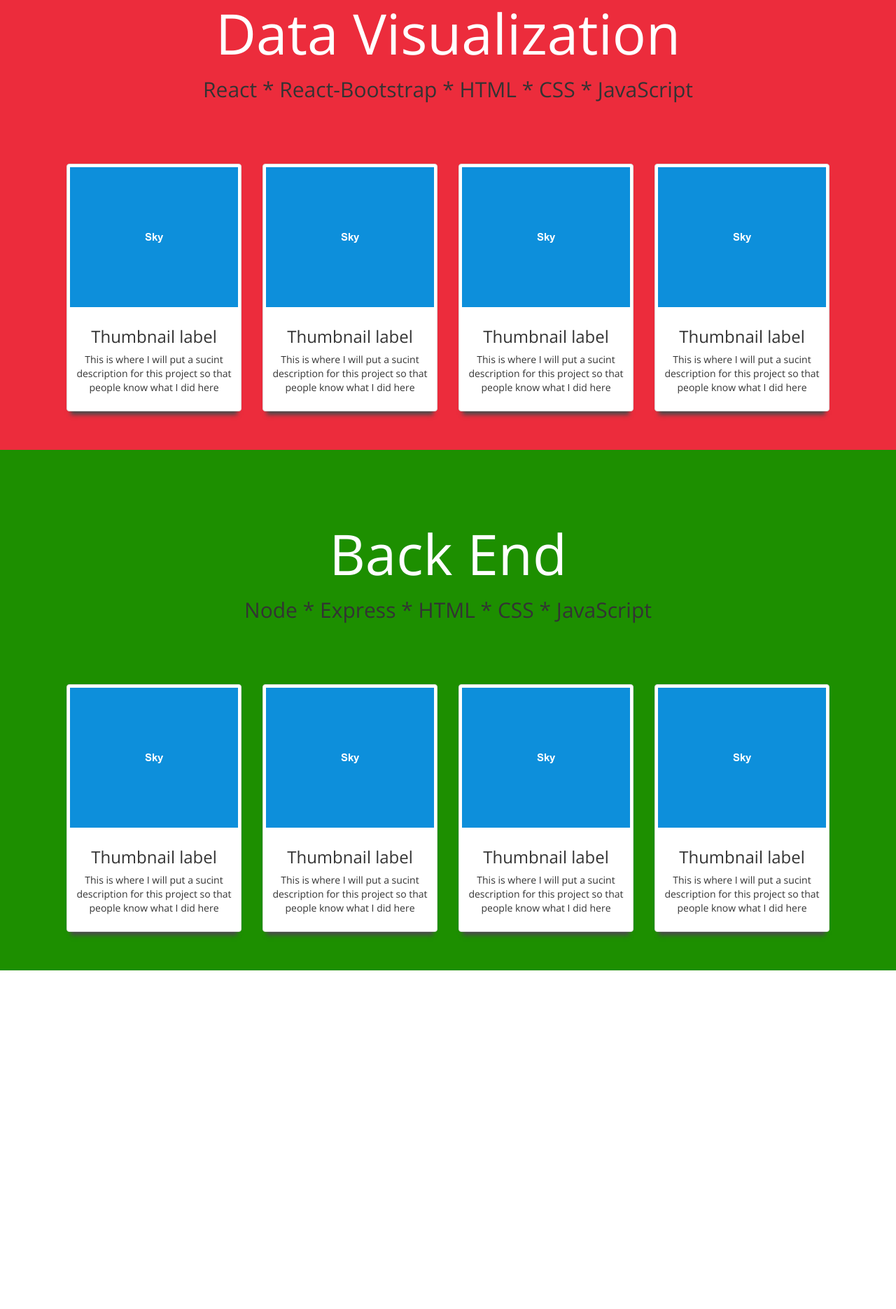
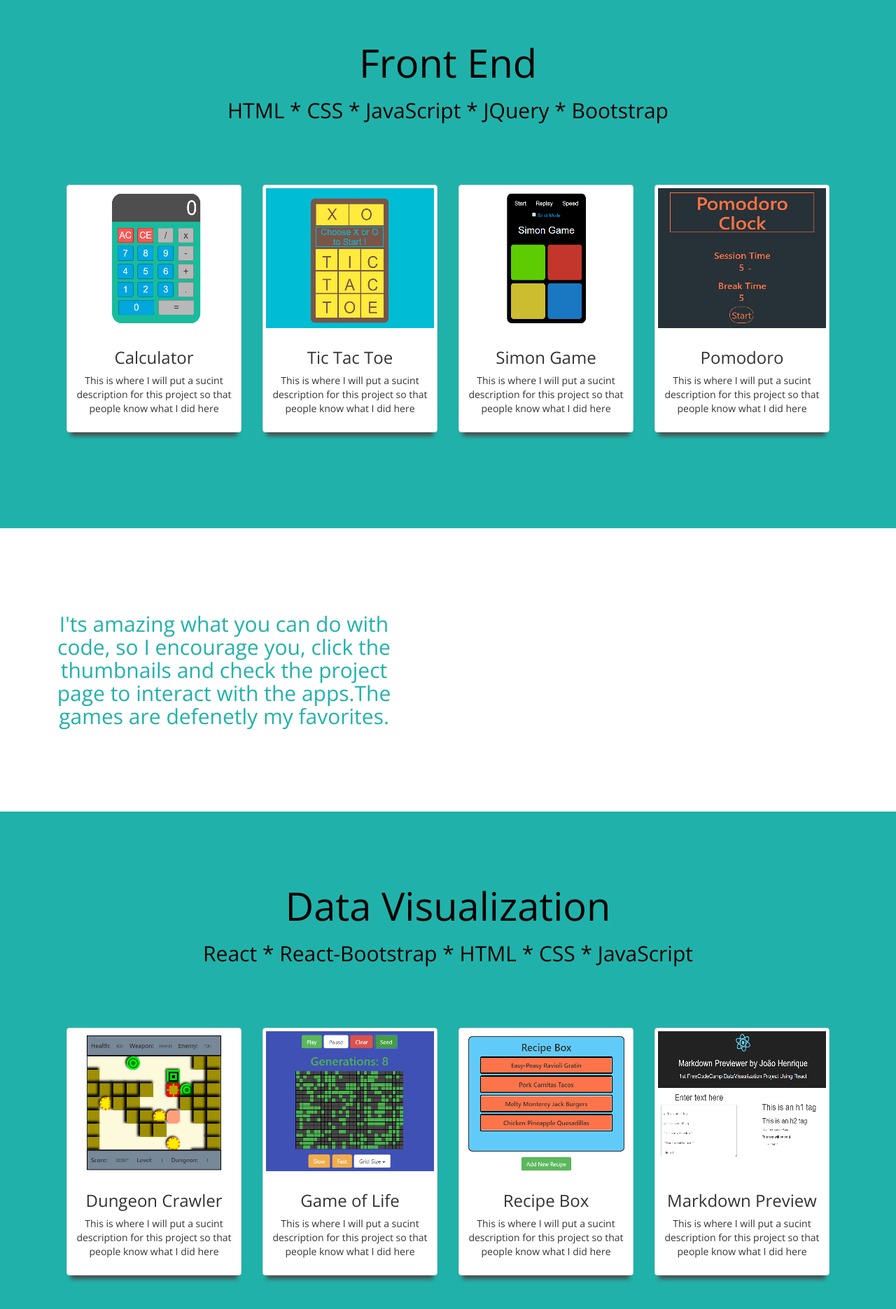
Before and after one commit to Joao-Henrique/JH-Portfolio, a website: page index.html in a window 1280 px wide. Shown: the part 845-2716 px from the top of the page at 70% size. Before the commit the page ends 2232 px from the top, so only its background shows below. Drawn offline with nearby package versions, Linux system fonts and the light colour scheme.

Commit message:
almost done

```diff
--- a/css/footer.css
+++ b/css/footer.css
@@ -55,6 +55,11 @@ ul.social-network li {
   -ms-transition: all 0.8s;
   transition: all 0.8s;
 }
+footer{
+  height: 20vh;
+  background-color: lightseagreen;
+  padding-top: 5vh;
+}
 
 
 
--- a/css/navbar.css
+++ b/css/navbar.css
@@ -0,0 +1,11 @@
+.navbar {
+  background-color: lightseagreen;
+}
+.navbar-brand {
+  font-size: 2.5em;
+  margin:1vh;
+}
+.navbar-nav {
+  font-size: 1.5em;
+  margin:1vh;
+}
--- a/css/styles.css
+++ b/css/styles.css
@@ -1,24 +1,50 @@
 body {
     font-family: 'Open Sans', sans-serif;
+    background-image: url("../img/developer.png");
+    background-repeat: no-repeat;
+    background-blend-mode: darken;
+    background-size: 100vw;
+    background-attachment: fixed;
 }
 h1 {
-    font-size: 80px;
+    font-size: 4em;
+}
+h2 {
+    text-align: left;
+    text-align: center
+}
+.jumbotron {
+    margin-top:15vh;
+    background-color: black;
+    opacity: 0.7;
+}
+.mainTitle {
     color: white;
 }
-.techTitle{
+.subTitle {
+    color: lightseagreen;
+}
+.comment {
+    max-width: 500px;
+    margin-top:15vh;
+    margin-bottom: 15vh;
+    color: lightseagreen;
+}
+.techTitle {
     padding-top: 6em;
+    color: black;
 }
 .projectsBackground {
-    height: 93vh;
+    min-height: 100vh;
 }
 .frontEndProjectsBackground {
-    background-color: rgb(0, 143, 136);
+    background-color: lightseagreen;
 }
 .dataVizProjectsBackground {
-    background-color: rgb(236, 44, 60);
+    background-color: lightseagreen;
 }
 .backEndProjectsBackground {
-    background-color: rgb(29, 143, 0);
+    background-color: lightseagreen;
 }
 .projectsRow {
     margin: auto;
@@ -27,13 +53,13 @@ h1 {
     text-align: center;
 }
 .frontEndProjectsRow {
-    background-color: rgb(0, 143, 136);
+    background-color: lightseagreen;
 }
 .dataVizProjectsRow {
-    background-color: rgb(236, 44, 60);
+    background-color: lightseagreen;
 }
 .backEndProjectsRow {
-    background-color: rgb(29, 143, 0);
+    background-color: lightseagreen;
 }
 .individualProject{
     max-width: 280px;
--- a/index.html
+++ b/index.html
@@ -50,13 +50,13 @@
             <div class="collapse navbar-collapse" id="bs-example-navbar-collapse-1">
                 <ul class="nav navbar-nav">
                     <li>
-                        <a href="#">JavaScript</a>
+                        <a href="#frontEnd">JavaScript</a>
                     </li>
                     <li>
-                        <a href="#">React</a>
+                        <a href="#dataViz">React</a>
                     </li>
                     <li>
-                        <a href="#">Node</a>
+                        <a href="#backEnd">Node</a>
                     </li>
                 </ul>
             </div>
@@ -65,153 +65,249 @@
 
 
 
+    <!-- Intro -->
+    <div class="projectsBackground introBackground" id="intro">
+        <div class="container">
+            <div class="text-center techTitle jumbotron">
+                <h1 class="mainTitle">Welcome to my Portfolio</h1>
+                <h2 class="subTitle">I'm glad you took time to check out my work!</h2>
+            </div>
+            <h2 class="mainTitle comment">Bellow you will find some of my personal projects, separated in thre categories. FrontEnd, Data Visualization
+                and BackEnd.</h2>
+        </div>
+    </div>
+
+
+
     <!-- Front End Projects -->
 
-    <div class="projectsBackground frontEndProjectsBackground">
+    <div class="projectsBackground frontEndProjectsBackground" id="frontEnd">
         <div class="text-center techTitle">
             <h1>Front End</h1>
             <h2>HTML * CSS * JavaScript * JQuery * Bootstrap</h2>
         </div>
         <div class="row projectsRow frontEndProjectsRow">
+            <a href="https://joao-henrique.github.io/JavaScript-Calculator/" target="_blank">
                 <div class="col-sm-6 col-md-4 individualProject">
                     <div class="thumbnail">
-                    <img src="img/placeholder.png" alt="placeholder">
+                        <img src="img/Portfolio_Calculator.png" alt="placeholder">
                         <div class="caption">
-                        <h3>Thumbnail label</h3>
-                        <p>This is where I will put a sucint description for this project so that people know what I did here</p>
+                            <h3>Calculator</h3>
+                            <p>This is where I will put a sucint description for this project so that people know what I did
+                                here
+                            </p>
                         </div>
                     </div>
                 </div>
+            </a>
+            <a href="https://joao-henrique.github.io/FCC-TicTacToe/" target="_blank">
                 <div class="col-sm-6 col-md-4 individualProject">
                     <div class="thumbnail">
-                    <img src="img/placeholder.png" alt="placeholder">
+                        <img src="img/Portfolio_TicTacToe.png" alt="placeholder">
                         <div class="caption">
-                        <h3>Thumbnail label</h3>
-                        <p>This is where I will put a sucint description for this project so that people know what I did here</p>
+                            <h3>Tic Tac Toe</h3>
+                            <p>This is where I will put a sucint description for this project so that people know what I did
+                                here
+                            </p>
                         </div>
                     </div>
                 </div>
+            </a>
+            <a href="https://joao-henrique.github.io/FCC-SimonGame/" target="_blank">
                 <div class="col-sm-6 col-md-4 individualProject">
                     <div class="thumbnail">
-                    <img src="img/placeholder.png" alt="placeholder">
+                        <img src="img/Portfolio_SimonGame.png" alt="placeholder">
                         <div class="caption">
-                        <h3>Thumbnail label</h3>
-                        <p>This is where I will put a sucint description for this project so that people know what I did here</p>
+                            <h3>Simon Game</h3>
+                            <p>This is where I will put a sucint description for this project so that people know what I did
+                                here
+                            </p>
                         </div>
                     </div>
                 </div>
+            </a>
+            <a href="https://codepen.io/Joao_Henrique/pen/yMZPjv" target="_blank">
                 <div class="col-sm-6 col-md-4 individualProject">
                     <div class="thumbnail">
-                    <img src="img/placeholder.png" alt="placeholder">
+                        <img src="img/Portfolio_Pomodoro.png" alt="placeholder">
                         <div class="caption">
-                        <h3>Thumbnail label</h3>
-                        <p>This is where I will put a sucint description for this project so that people know what I did here</p>
+                            <h3>Pomodoro</h3>
+                            <p>This is where I will put a sucint description for this project so that people know what I did
+                                here
+                            </p>
                         </div>
                     </div>
                 </div>
+            </a>
+        </div>
+    </div>
+    <div class="container">
+        <div class="mainTitle comment">
+            <h2>I'ts amazing what you can do with code, so I encourage you, click the thumbnails and check the project page to
+                interact with the apps.The games are defenetly my favorites.</h2>
+        </div>
+    </div>
+
+
+    <!-- Data Visualization Projects -->
+
+    <div class="projectsBackground dataVizProjectsBackground" id="dataViz">
+        <div class="text-center techTitle">
+            <h1>Data Visualization</h1>
+            <h2>React * React-Bootstrap * HTML * CSS * JavaScript</h2>
+        </div>
+        <div class="row projectsRow dataVizProjectsRow">
+            <a href="https://joao-henrique.github.io/FCC-Dungeon-Crawler/" target="_blank">
+                <div class="col-sm-6 col-md-4 individualProject">
+                    <div class="thumbnail">
+                        <img src="img/Portfolio_DungeonCrawler.png" alt="placeholder">
+                        <div class="caption">
+                            <h3>Dungeon Crawler</h3>
+                            <p>This is where I will put a sucint description for this project so that people know what I did
+                                here
+                            </p>
+                        </div>
+                    </div>
+                </div>
+            </a>
+            <a href="https://joao-henrique.github.io/FCC-Game-Of-Life/" target="_blank">
+                <div class="col-sm-6 col-md-4 individualProject">
+                    <div class="thumbnail">
+                        <img src="img/Portfolio_GameOfLife.png" alt="placeholder">
+                        <div class="caption">
+                            <h3>Game of Life</h3>
+                            <p>This is where I will put a sucint description for this project so that people know what I did
+                                here
+                            </p>
+                        </div>
+                    </div>
+                </div>
+            </a>
+            <a href="https://joao-henrique.github.io/FCC-Recipe-Box/" target="_blank">
+                <div class="col-sm-6 col-md-4 individualProject">
+                    <div class="thumbnail">
+                        <img src="img/Portfolio_RecipeBox.png" alt="placeholder">
+                        <div class="caption">
+                            <h3>Recipe Box</h3>
+                            <p>This is where I will put a sucint description for this project so that people know what I did
+                                here
+                            </p>
+                        </div>
+                    </div>
+                </div>
+            </a>
+            <a href="https://joao-henrique.github.io/Markdown-Previewer/" target="_blank">
+                <div class="col-sm-6 col-md-4 individualProject">
+                    <div class="thumbnail">
+                        <img src="img/Portfolio_MarkdownPreviewer.png" alt="placeholder">
+                        <div class="caption">
+                            <h3>Markdown Preview</h3>
+                            <p>This is where I will put a sucint description for this project so that people know what I did
+                                here
+                            </p>
+                        </div>
+                    </div>
+                </div>
+            </a>
+        </div>
+    </div>
+
+    <div class="container">
+        <div class="mainTitle comment">
+            <h2>If you feel the magic and you want to learn how to do code, feel free to contact-me. I'll be happy to share some
+                knowlage and point you in the right direction.</h2>
+        </div>
+    </div>
+
+
+    <!-- Back End Projects -->
+
+    <div class="projectsBackground backEndProjectsBackground" id="backEnd">
+        <div class="text-center techTitle">
+            <h1>Back End</h1>
+            <h2>Node * Express * Mongo DB * HTML * CSS * JavaScript</h2>
+        </div>
+        <div class="row projectsRow backEndProjectsRow">
+            <a href="https://fcc-timestamp-jh.glitch.me/" target="_blank">
+                <div class="col-sm-6 col-md-4 individualProject">
+                    <div class="thumbnail">
+                        <img src="img/Portfolio_Timestamp.png" alt="placeholder">
+                        <div class="caption">
+                            <h3>Time Stamp</h3>
+                            <p>This is where I will put a sucint description for this project so that people know what I did
+                                here
+                            </p>
+                        </div>
+                    </div>
+                </div>
+            </a>
+            <a href="https://fcc-headerparser-jh.glitch.me/" target="_blank">
+                <div class="col-sm-6 col-md-4 individualProject">
+                    <div class="thumbnail">
+                        <img src="img/Portfolio_HeaderParser.png" alt="placeholder">
+                        <div class="caption">
+                            <h3>Header Parser</h3>
+                            <p>This is where I will put a sucint description for this project so that people know what I did
+                                here
+                            </p>
+                        </div>
+                    </div>
+                </div>
+            </a>
+            <a href="https://img-search-jh.glitch.me/" target="_blank">
+                <div class="col-sm-6 col-md-4 individualProject">
+                    <div class="thumbnail">
+                        <img src="img/Portfolio_ImageSearch.png" alt="placeholder">
+                        <div class="caption">
+                            <h3>Image Search</h3>
+                            <p>This is where I will put a sucint description for this project so that people know what I did
+                                here
+                            </p>
+                        </div>
+                    </div>
+                </div>
+            </a>
+            <a href="https://urlshortjh.glitch.me/" target="_blank">
+                <div class="col-sm-6 col-md-4 individualProject">
+                    <div class="thumbnail">
+                        <img src="img/Portfolio_UrlShortener.png" alt="placeholder">
+                        <div class="caption">
+                            <h3>URL Shortener</h3>
+                            <p>This is where I will put a sucint description for this project so that people know what I did
+                                here
+                            </p>
+                        </div>
+                    </div>
+                </div>
+            </a>
         </div>
     </div>
 
 
 
-    <!-- Data Visualization Projects -->
+    <!-- Finaly -->
 
-    <div class="projectsBackground dataVizProjectsBackground">
-        <div class="text-center techTitle">
-            <h1>Data Visualization</h1>
-            <h2>React * React-Bootstrap * HTML * CSS * JavaScript</h2>
-        </div>
-        <div class="row projectsRow dataVizProjectsRow">
-            <div class="col-sm-6 col-md-4 individualProject">
-                <div class="thumbnail">
-                    <img src="img/placeholder.png" alt="placeholder">
-                    <div class="caption">
-                        <h3>Thumbnail label</h3>
-                        <p>This is where I will put a sucint description for this project so that people know what I did here</p>
+    <div class="projectsBackground introBackground" id="intro">
+        <div class="container">
+            <div class="techTitle jumbotron">
+                <h1 class="text-center">My Story</h1>
+                <h2 class="mainTitle">Anyone can learn how to code!</h2>
+
+
+                <h3 class="mainTitle">I havent been a developer all my life you know? I worked in a Chemical Laboratory for 12 years and I had
+                    a well paid job. I was doing enviromental analisis and I loved it but... I wasn't learning anything new
+                    anymore and every day seemed the same.</h3>
+                <h3 class="mainTitle">
+                    So I decided to "take the red pill" and learn to code. My journey started at freeCodeCamp. It's a non profit organization
+                    that teaches people from all over the world how to code for free. In a week or two I was hooked.</h3>
+                <h3 class="mainTitle">Then I started to meet the most awesome people along the way and got amazingly welcomed to the tech comunity
+                    by the senior developers. Here in Algarve we have an amazing comunity and we get together with a group
+                    caled FreeCodeCampFaro to teach each other code related stuff. Everybody's welcome, even if you haven't
+                    started out yet!
+                </h3>
             </div>
         </div>
     </div>
-            <div class="col-sm-6 col-md-4 individualProject">
-                <div class="thumbnail">
-                    <img src="img/placeholder.png" alt="placeholder">
-                    <div class="caption">
-                        <h3>Thumbnail label</h3>
-                        <p>This is where I will put a sucint description for this project so that people know what I did here</p>
-                    </div>
-                </div>
-            </div>
-            <div class="col-sm-6 col-md-4 individualProject">
-                <div class="thumbnail">
-                    <img src="img/placeholder.png" alt="placeholder">
-                    <div class="caption">
-                        <h3>Thumbnail label</h3>
-                        <p>This is where I will put a sucint description for this project so that people know what I did here</p>
-                    </div>
-                </div>
-            </div>
-            <div class="col-sm-6 col-md-4 individualProject">
-                <div class="thumbnail">
-                    <img src="img/placeholder.png" alt="placeholder">
-                    <div class="caption">
-                        <h3>Thumbnail label</h3>
-                        <p>This is where I will put a sucint description for this project so that people know what I did here</p>
-                    </div>
-                </div>
-            </div>
-        </div>
-    </div>
-
-
-
-    <!-- Back End Projects -->
-
-    <div class="projectsBackground backEndProjectsBackground">
-        <div class="text-center techTitle">
-            <h1>Back End</h1>
-            <h2>Node * Express * HTML * CSS * JavaScript</h2>
-        </div>
-        <div class="row projectsRow backEndProjectsRow">
-            <div class="col-sm-6 col-md-4 individualProject">
-                <div class="thumbnail">
-                    <img src="img/placeholder.png" alt="placeholder">
-                    <div class="caption">
-                        <h3>Thumbnail label</h3>
-                        <p>This is where I will put a sucint description for this project so that people know what I did here</p>
-                    </div>
-                </div>
-            </div>
-            <div class="col-sm-6 col-md-4 individualProject">
-                <div class="thumbnail">
-                    <img src="img/placeholder.png" alt="placeholder">
-                    <div class="caption">
-                        <h3>Thumbnail label</h3>
-                        <p>This is where I will put a sucint description for this project so that people know what I did here</p>
-                    </div>
-                </div>
-            </div>
-            <div class="col-sm-6 col-md-4 individualProject">
-                <div class="thumbnail">
-                    <img src="img/placeholder.png" alt="placeholder">
-                    <div class="caption">
-                        <h3>Thumbnail label</h3>
-                        <p>This is where I will put a sucint description for this project so that people know what I did here</p>
-                    </div>
-                </div>
-            </div>
-            <div class="col-sm-6 col-md-4 individualProject">
-                <div class="thumbnail">
-                    <img src="img/placeholder.png" alt="placeholder">
-                    <div class="caption">
-                        <h3>Thumbnail label</h3>
-                        <p>This is where I will put a sucint description for this project so that people know what I did here</p>
-                    </div>
-                </div>
-            </div>
-        </div>
-    </div>
-
-
-
 
 
 
@@ -225,7 +321,7 @@
 
 
 
-<footer class="navbar navbar-default navbar-fixed-bottom">
+<footer class="">
     <div class="container-fluid footer">
         <div class="col-md-6 socialFooter">
             <ul class="social-network social-circle">
```
Also changed, not shown: img/Portfolio_Calculator.png (added), img/Portfolio_DungeonCrawler.png (added), img/Portfolio_GameOfLife.png (added), img/Portfolio_HeaderParser.png (added), img/Portfolio_ImageSearch.png (added), img/Portfolio_MarkdownPreviewer.png (added), img/Portfolio_Pomodoro.png (added), img/Portfolio_RecipeBox.png (added), img/Portfolio_SimonGame.png (added), img/Portfolio_TicTacToe.png (added), img/Portfolio_Timestamp.png (added), img/Portfolio_UrlShortener.png (added), img/developer.png (added). Lines whose indentation alone changed are shown as unchanged.
